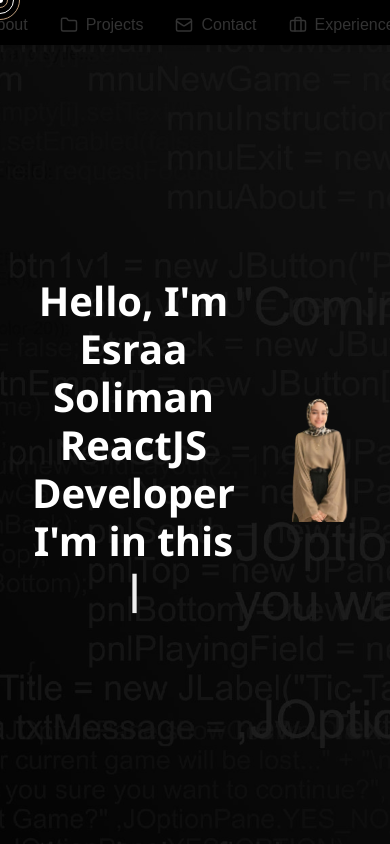
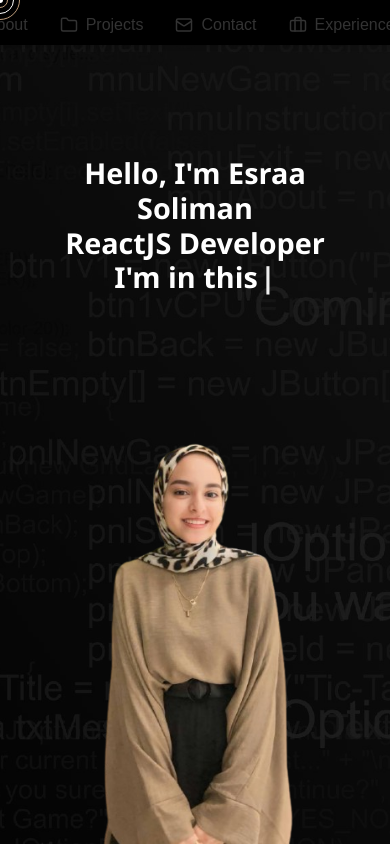
Before and after one commit to EsraaSoliman2003/portfolioVersion3, a React (Vite) app: page / in a window 390 px wide. Shown: the top 844 px of the page. Built offline with nearby package versions, Linux system fonts and the light colour scheme.

Commit message:
fix responsive for home

```diff
--- a/src/pages/Home/Home.module.css
+++ b/src/pages/Home/Home.module.css
@@ -17,19 +17,12 @@
     flex-wrap: wrap;
     max-width: 1200px;
     width: 100%;
+    height: 100vh;
 }
 
 .textSection {
     flex: 1;
-    max-width: 500px;
-}
-
-.subtitle {
-    color: var(--primary-Mocha);
-    font-weight: bold;
-    font-size: 0.9rem;
-    text-transform: uppercase;
-    letter-spacing: 1px;
+    align-content: center;
 }
 
 .title {
@@ -88,12 +81,18 @@
 
 .imgSection {
     flex: 1;
+    height: 100vh;
+    position: relative;
+
 }
 
 .heroImage {
     width: 400px;
-    max-width: 100%;
-    object-fit: cover;
+    position: absolute;
+    bottom: 0;
+    right: 50%;
+    transform: translate(50%);
+
 }
 
 .cursor {
@@ -114,3 +113,15 @@
         opacity: 0;
     }
 }
+
+@media (max-width: 700px) {
+    .mainSection{
+        flex-direction: column;
+    }
+    .title {
+        font-size: 1.8rem;
+    }
+    .heroImage {
+        width: 270px;
+    }
+}
```
Also changed, not shown: public/images/me.png.
